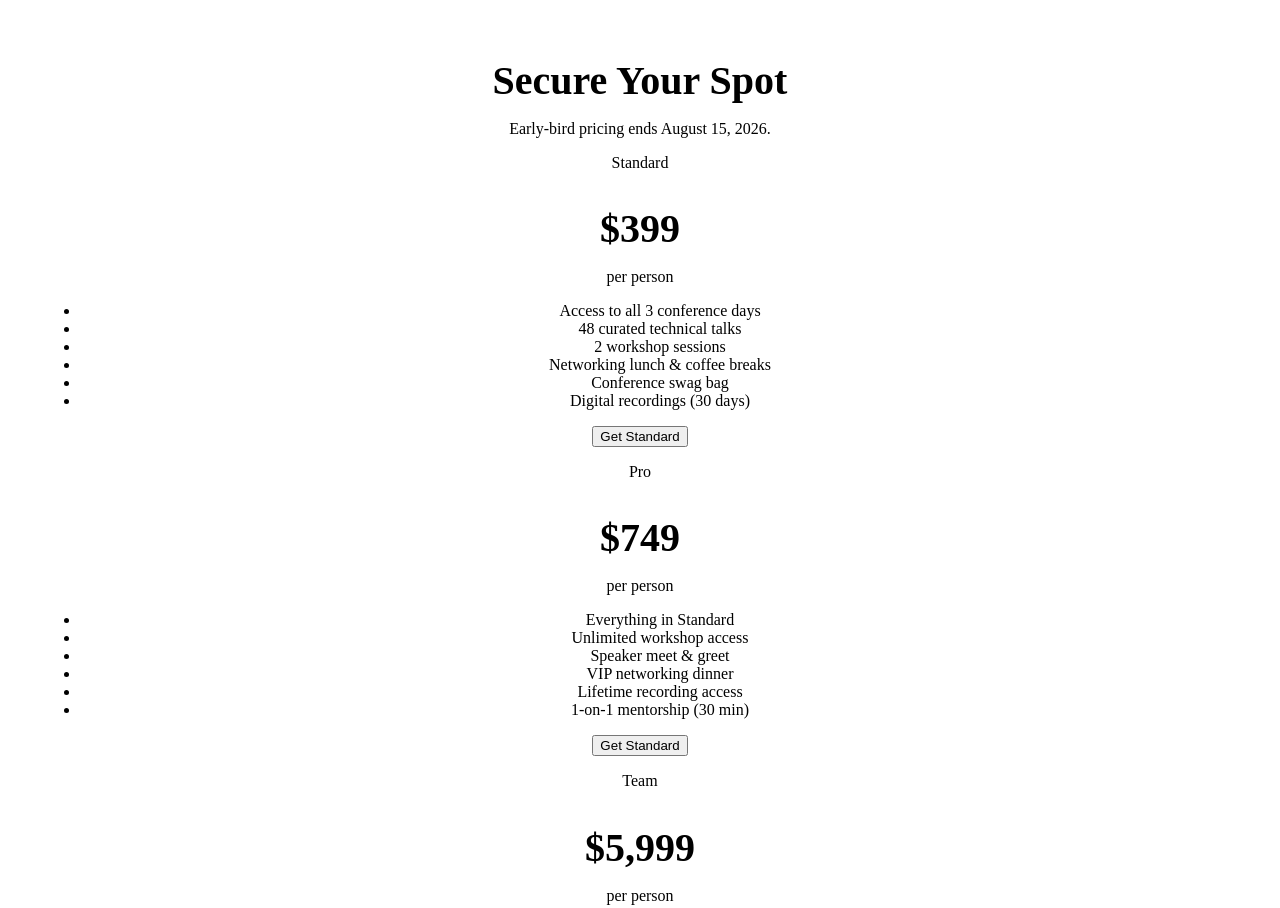
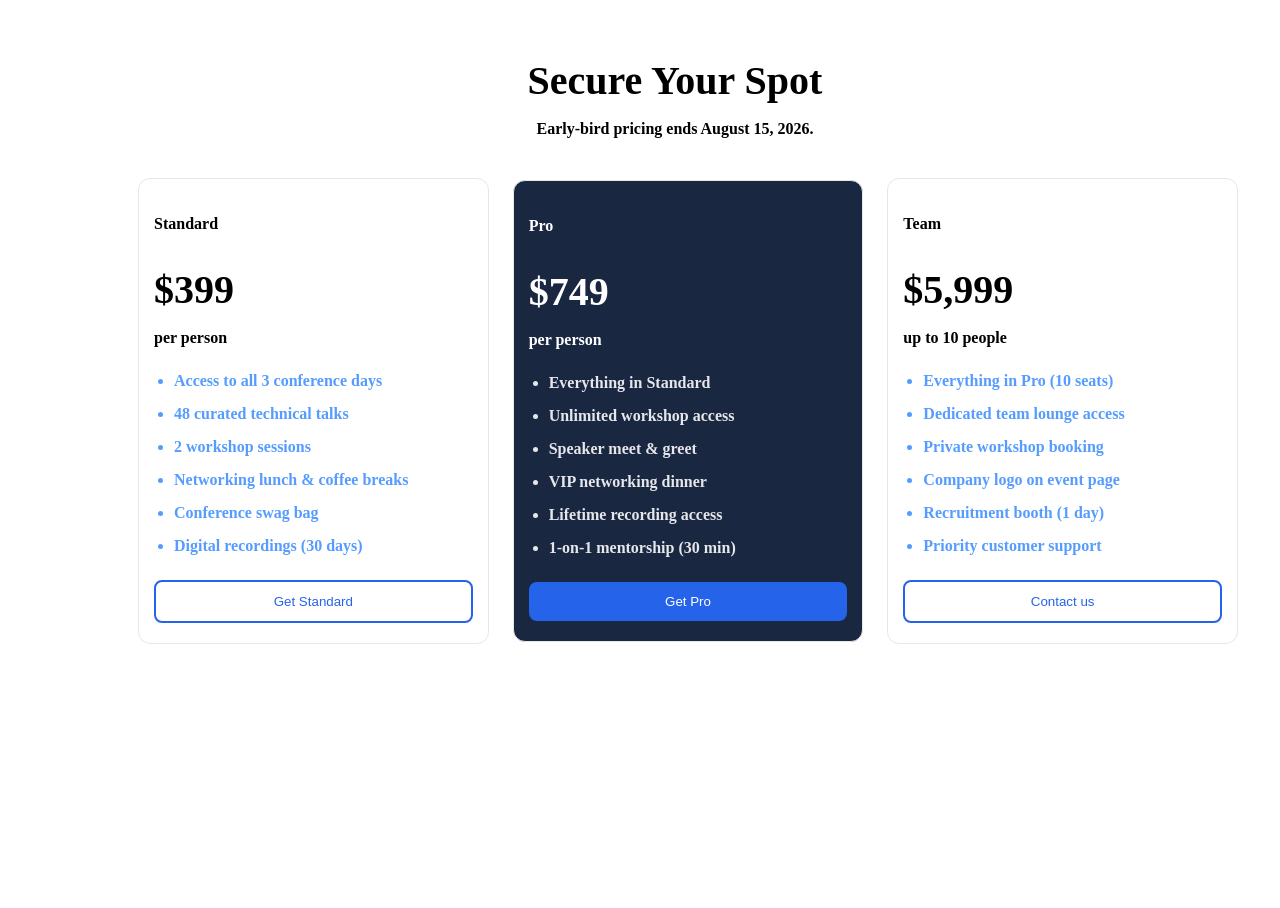
Before and after one commit to hasibulislam67/b14-a1, a plain HTML site: page index.html in a window 1280 px wide. Shown: the part 1710-2618 px from the top of the page. After the commit the page ends 2372 px from the top, so only its background shows below. Drawn offline with nearby package versions, Linux system fonts and the light colour scheme.

Commit message:
first commit4

```diff
--- a/index.html
+++ b/index.html
@@ -89,10 +89,10 @@
 <!-- PRICING -->
  <section class="pricing">
     <div class="pricing-parent">
-    <h1>Secure Your Spot</h1>
-    <p>Early-bird pricing ends August 15, 2026.</p>
-    <div>
-         <div class="">
+    <h1 class="pricing-h1">Secure Your Spot</h1>
+    <p class="pricing-p1">Early-bird pricing ends August 15, 2026.</p>
+    <div class="pricing-grid">
+         <div class="pring-card">
         <p>Standard</p>
         <h1>$399</h1>
         <p>per person</p>
@@ -106,7 +106,7 @@
             </ul>
          <button class="get-btn">Get Standard</button>
         </div>
-         <div>
+         <div  class="pring-card pro-card">
         <p>Pro</p>
         <h1>$749</h1>
         <p>per person</p>
@@ -118,12 +118,12 @@
                 <li>Lifetime recording access</li>
                 <li>1-on-1 mentorship (30 min)</li>
             </ul>
-         <button class="get-btn">Get Standard</button>
+         <button class="get-btn">Get Pro</button>
         </div>
-         <div>
+         <div  class="pring-card">
         <p>Team</p>
         <h1>$5,999</h1>
-        <p>per person</p>
+        <p>up to 10 people</p>
              <ul class="feature">
                 <li>Everything in Pro (10 seats)</li>
                 <li>Dedicated team lounge access</li>
@@ -132,11 +132,19 @@
                 <li>Recruitment booth (1 day)</li>
                 <li>Priority customer support</li>
             </ul>
-         <button class="get-btn">Get Standard</button>
+         <button class="get-btn">Contact us</button>
         </div>
     </div>
     </div>
 
  </section>
+
+
+
+
+
+
+
+
 </body>
 </html>
--- a/style.css
+++ b/style.css
@@ -101,7 +101,9 @@
 .pricing{
     max-width: 1200px;
     margin: auto;
-    text-align: center;
+     font-weight: bold;
+    margin: 10px 0;
+    padding-left: 70px;
 }
 
 .pricing-parent h1{
@@ -116,7 +118,65 @@
     border-radius: 10px;
     background: #fff;
     text-align: left;
+    padding-left: 30px;
 }
-ul{
+.pricing-grid {
+     display: grid;
+    grid-template-columns: repeat(3, 1fr);
+    justify-content: center;
+    align-items: center;
+    gap: 24px;
+    height: 444px;
+     margin: 40px 0px;
+     max-width: 1100px;
+      padding-left: 60px;
+
+
 
 }
+.pricing-h1{
+    text-align: center;
+    font-size: 48px;
+}
+.pricing-p1{
+    text-align: center;
+}
+.pring-card{
+    border: 1px solid #E5E7EB;
+    padding: 20px 15px;
+   border-radius: 12px;
+
+    }
+    .feature{
+    margin: 25px 0;
+    padding-left: 20px;
+    }
+
+    .feature li{
+    margin-bottom: 15px;
+    color: #569cff;
+    }
+    .get-btn{
+
+    padding: 12px;
+    border: 2px solid #2563EB;
+    border-radius: 8px;
+    background: white;
+    color: #2563EB;
+    cursor: pointer;
+    width: 100%;
+
+}
+.pro-card {
+    background-color: #1a2741;
+    color: white;
+}
+.pro-card .get-btn {
+    background-color: #2563EB;
+    color: white;
+    border: none;
+    width: 100%;
+}
+.pro-card li {
+    color: #E5E7EB;
+}
```
